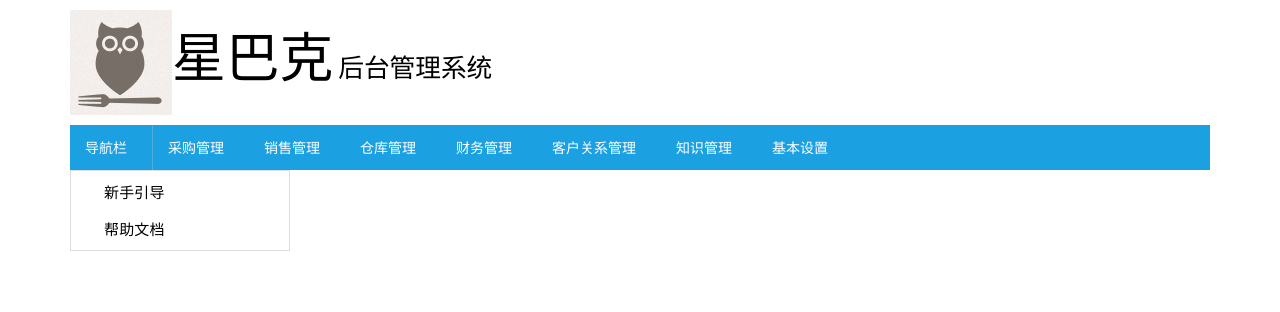
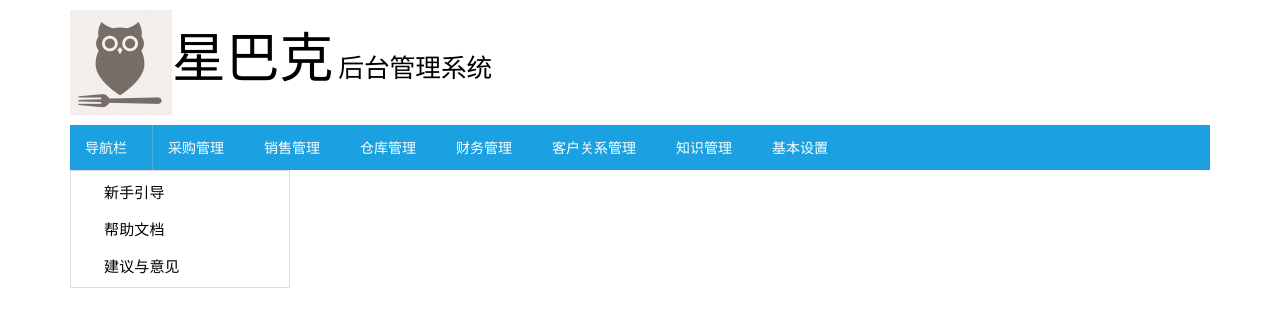
Before and after one commit to yaolm/prototype, a plain HTML site: page index.html in a window 1280 px wide. Both pictures are taken after a click on the link "导航栏". Drawn offline with Linux system fonts and the light colour scheme; a web font is replaced by a local one.

Commit message:
add the functions

```diff
--- a/index.html
+++ b/index.html
@@ -21,6 +21,7 @@
                         <ul class="dropdown-menu" data-role="dropdown">
                             <li><a href="#">新手引导</a></li>
                             <li><a href="#">帮助文档</a></li>
+                            <li><a href="#">建议与意见</a></li>
                         </ul>
                     </div>
                     <span class="element-divider"></span>
```
